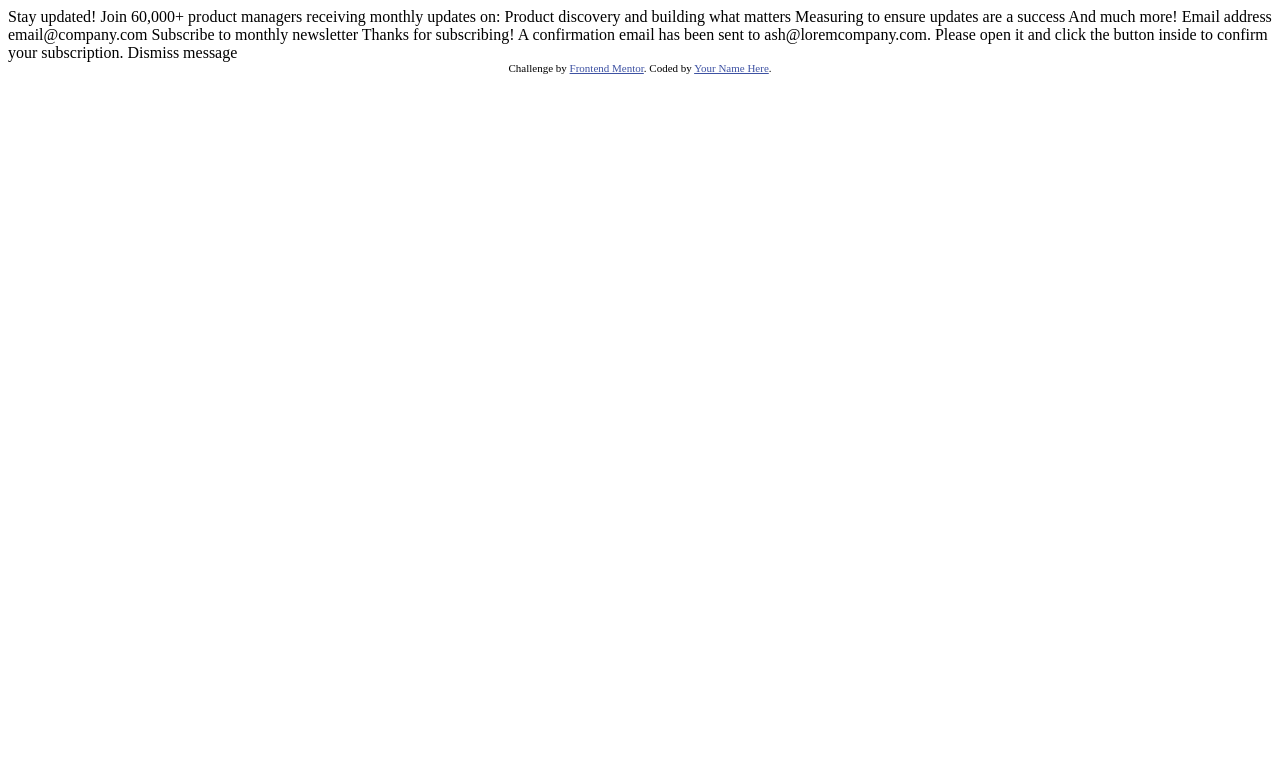
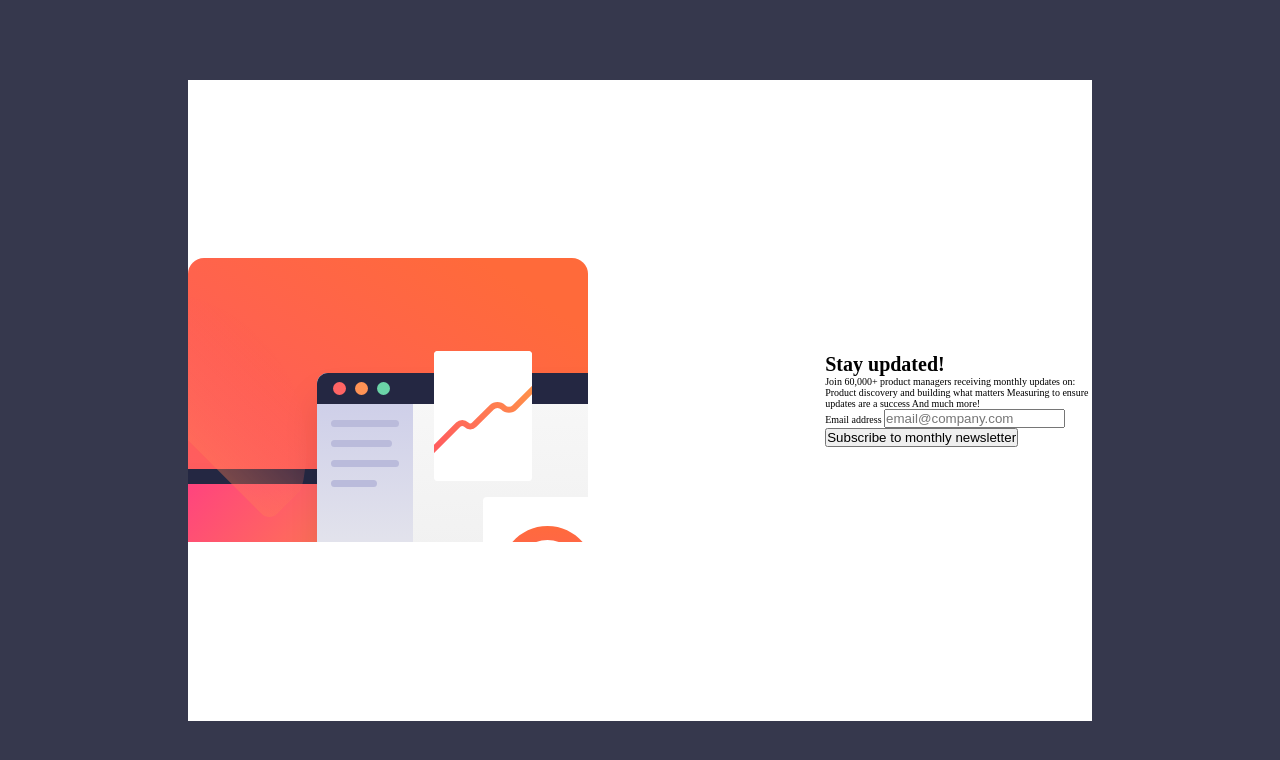
Before and after one commit to jull20/NewsletterSign-upFormWithSuccessMessage_FrontendMentor, a plain HTML site: page index.html in a window 1280 px wide. Drawn offline with Linux system fonts and the light colour scheme.

Commit message:
in process

```diff
--- a/css/desctop.css
+++ b/css/desctop.css
@@ -0,0 +1,12 @@
+@media screen and (min-width: 769px){
+    .main__conteiner{
+        --width:  90.4rem;
+        --height: 64.1rem;
+        --direction: row;
+        --row-gap:     var(--spacing-0);
+        --column-gap:  var(--spacing-800);
+    }
+    .img{
+        --img-url: url(../assets/images/illustration-sign-up-desktop.svg)
+    }
+}
--- a/css/mobile.css
+++ b/css/mobile.css
@@ -0,0 +1,12 @@
+@media screen and (max-width: 375px) {
+    .main__conteiner{
+        --width: 100%;
+        --height: 100%;
+        --direction: column;
+        --row-gap:     var(--spacing-500);
+        --column-gap:  var(--spacing-0);
+    }
+    .img{
+        --img-url: url(../assets/images/illustration-sign-up-mobile.svg)
+    }
+}
--- a/css/style.css
+++ b/css/style.css
@@ -0,0 +1,66 @@
+:root{
+    --index:        calc(1vh + 1vw);
+    --white:       #FFFFFF;
+    --grey:        #949494;
+    --red:         #FF6155;
+    --blue-700:    #36384D;
+    --blue-800:    #242742;
+    --gradient:      linear-gradient(#FF6A3A, #FF527B);
+    --spacing-0:     0;
+    --spacing-100:    .8rem;
+    --spacing-200:   1.6rem;
+    --spacing-300:   2.4rem;
+    --spacing-400:   3.2rem;
+    --spacing-500:   4.0rem;
+    --spacing-600:   4.8rem;
+    --spacing-800:   6.4rem;
+    --spacing-900:   7.2rem;
+    --spacing-1300: 10.4rem;
+}
+
+*{
+    margin: 0;
+    padding: 0;
+    box-sizing: border-box;
+}
+
+html{
+    font-size: 62.5%;
+}
+body{
+    width:      100vw;
+    height:     100vh;
+    min-height: 100vh;
+}
+main{
+    width:      100%;
+    height:     100%;
+    background-color: var(--blue-700);
+    display: flex;
+    justify-content: center;
+    align-items: center;
+}
+.main__conteiner{
+    width:  var(--width);
+    height: var(--height);
+    background-color: var(--white);
+    display:         flex;
+    flex-direction:  var(--direction);
+    justify-content: flex-start;
+    align-items:     center;
+    gap: var(--row-gap) var(--column-gap);
+}
+.img{
+    background-image: var(--img-url);
+    background-repeat: no-repeat;
+    width: 100%;
+    height: 100%;
+    max-height: 28.4rem;
+    object-fit: cover;
+
+}
+.content{
+    display: flex;
+    flex-direction: column;
+    justify-content: center;
+}
--- a/css/tablet.css
+++ b/css/tablet.css
@@ -0,0 +1,13 @@
+@media screen and (min-width: 376px) and (max-width: 768px) {
+    .main__conteiner{
+        --width:  calc(var(--index)*10) ;
+        /* --width:  60.8rem; */
+        --height: 87.8rem;
+        --direction: column;
+        --row-gap:     var(--spacing-500);
+        --column-gap:  var(--spacing-0);
+    }
+    .img{
+        --img-url: url(../assets/images/illustration-sign-up-mobile.svg)
+    }
+}
--- a/index.html
+++ b/index.html
@@ -2,51 +2,51 @@
 <html lang="en">
 <head>
   <meta charset="UTF-8">
-  <meta name="viewport" content="width=device-width, initial-scale=1.0"> <!-- displays site properly based on user's device -->
+  <meta name="viewport" content="width=device-width, initial-scale=1.0">
+  <link rel="icon" type="image/png" sizes="32x32" href="./assets/images/favicon-32x32.png">
+  <link rel="stylesheet" href="css/style.css">
+  <link rel="stylesheet" href="css/desctop.css">
+  <link rel="stylesheet" href="css/tablet.css">
+  <link rel="stylesheet" href="css/mobile.css">
+  <script defer src="script.js"></script>
+  <title>Frontend Mentor | Newsletter sign-up form with success message</title>
+</head>
 
-  <link rel="icon" type="image/png" sizes="32x32" href="./assets/images/favicon-32x32.png">
-
-  <title>Frontend Mentor | Newsletter sign-up form with success message</title>
-
-  <!-- Feel free to remove these styles or customise in your own stylesheet 👍 -->
-  <style>
-    .attribution { font-size: 11px; text-align: center; }
-    .attribution a { color: hsl(228, 45%, 44%); }
-  </style>
-</head>
 <body>
-
-  <!-- Sign-up form start -->
-
-  Stay updated!
-
-  Join 60,000+ product managers receiving monthly updates on:
-
-  Product discovery and building what matters
-  Measuring to ensure updates are a success
-  And much more!
-
-  Email address
-  email@company.com
-
-  Subscribe to monthly newsletter
-
-  <!-- Sign-up form end -->
+  <main class="main">
+    <div class="main__conteiner">
+      <div class="img"></div>
+      <div class="content">
+        <div class="content__text">
+          <h1 class="title">Stay updated!</h1>
+          <p class="description">Join 60,000+ product managers receiving monthly updates on:</p>
+          <div class="list">
+            Product discovery and building what matters
+            Measuring to ensure updates are a success
+            And much more!
+          </div>
+        </div>
+        <form class="form">
+          <div>
+            <label for="email">Email address</label>
+            <input id="email" name="email" placeholder="email@company.com" type="email" />
+            <span aria-live="polite" id="email-error"></span>
+          </div>
+          <button>Subscribe to monthly newsletter</button>
+        </form>
+      </div>
+    </div>
+  </main>
 
   <!-- Success message start -->
 
-  Thanks for subscribing!
+  <!-- Thanks for subscribing!
 
   A confirmation email has been sent to ash@loremcompany.com.
   Please open it and click the button inside to confirm your subscription.
 
-  Dismiss message
+  Dismiss message -->
 
   <!-- Success message end -->
-
-  <div class="attribution">
-    Challenge by <a href="https://www.frontendmentor.io?ref=challenge" target="_blank">Frontend Mentor</a>.
-    Coded by <a href="#">Your Name Here</a>.
-  </div>
 </body>
 </html>
```
